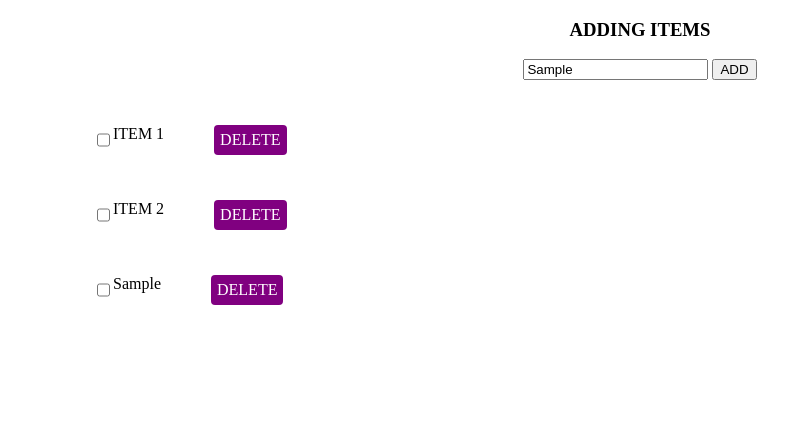
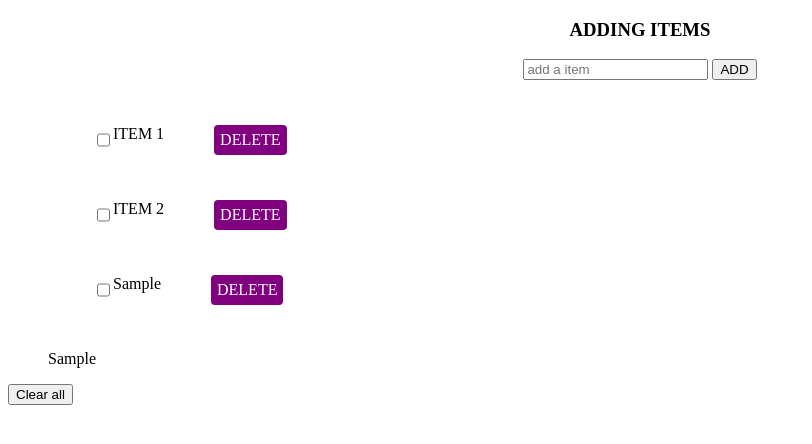
Before and after one commit to ssingh55/mount_blue_3, a plain HTML site: page index.html in a window 1280 px wide. Both pictures are taken after typing "Sample" into the empty fields and a click on the button "ADD". Shown: the whole page, without its empty margins (0-812 px from the left). Drawn offline with Linux system fonts and the light colour scheme.

Commit message:
copy -file added

```diff
--- /dev/null
+++ b/app - Copy.js
@@ -0,0 +1,133 @@
+// //variables
+const form = document.querySelector('form');
+const ul = document.querySelector('ul');
+const button = document.querySelector('button');
+const input = document.getElementById('item');
+
+// //other variable
+let itemsArray = localStorage.getItem('items')?JSON.parse(localStorage.getItem('items')):[];
+
+// localStorage.setItem('items', JSON.stringify(itemsArray));
+const data =JSON.parse(localStorage.getItem('items'));
+
+//creating a li tag
+const liMaker = (text) =>{
+    const li = document.createElement('li');
+    li.textContent = text;
+    ul.appendChild(li);
+}
+
+
+
+// form.addEventListener('submit', function(e){
+//     e.preventDefault();
+
+//     itemsArray.push(input.value);
+//     localStorage.setItem('items', JSON.stringify(itemsArray));
+//     liMaker(input.value);
+//     input.value = "";
+// });
+
+
+
+
+// //clear
+// button.addEventListener('click',function(){
+//     localStorage.clear();
+//     while (ul.firstChild) {
+//         ul.removeChild(ul.firstChild);
+//     }
+// });
+
+
+
+
+
+//function  delete
+const list = document.querySelector('#list-item ul');
+
+list.addEventListener('click', function(e) {
+    if (e.target.className == 'delete') {
+        const li = e.target.parentElement;
+        list.removeChild(li);
+    }
+
+});
+
+//function add
+const addForm = document.forms['add-item'];
+addForm.addEventListener('submit', function(e) {
+    e.preventDefault();
+
+    // itemsArray.push(input.value);
+    // localStorage.setItem('items', JSON.stringify(itemsArray));
+    // liMaker(input.value);
+    // input.value = "";
+
+
+    //get the value from user input
+    const value = addForm.querySelector('input[type="text"]').value;
+
+    //create elemeents
+    const li = document.createElement('li');
+    const itemname = document.createElement('span');
+    const deleteBtn = document.createElement('span');
+    const checkBox = document.createElement('input');
+
+    //add content
+    deleteBtn.textContent = 'DELETE';
+    itemname.textContent = value;
+
+    //adding the attribute
+    checkBox.type = 'checkBox';
+
+
+    //adding the classes
+    itemname.classList.add('name');
+    deleteBtn.classList.add('delete');
+    checkBox.id = 'strike';
+    li.classList.add('box-design');
+
+    //append to document by order
+    li.appendChild(checkBox);
+    li.appendChild(itemname);
+    li.appendChild(deleteBtn);
+    list.appendChild(li);
+
+    itemsArray.push(li);
+    localStorage.setItem('items', JSON.stringify(itemsArray));
+    liMaker(input.value);
+    input.value = "";
+});
+
+
+//line through
+const strikeBox = document.querySelector("#strike");
+strikeBox.addEventListener('change', function(e) {
+    if (strikeBox.checked) {
+
+    } else {
+
+    }
+});
+
+//display
+data.forEach(item => {
+  liMaker(item);
+});
+
+
+
+
+//function delete
+// let buttons=document.querySelectorAll('#list-item .delete');
+
+//  Array.from(buttons).forEach(function(btn){
+
+//      btn.addEventListener('click',function(e){
+
+//          const li=e.target.parentElement;
+
+//          li.parentNode.removeChild(li);
+//      });
+//  });
--- a/index.html
+++ b/index.html
@@ -60,10 +60,12 @@
                 <span class="delete">DELETE</span>
             </li> -->
         </ul>
+        <button>Clear all</button>
         </div>
+
     </div>
 
-    <script src="app.js"></script>
+    <script src="app - Copy.js"></script>
 </body>
 
 </html>
```
Also changed, not shown: app.js (+0 -44 lines).
